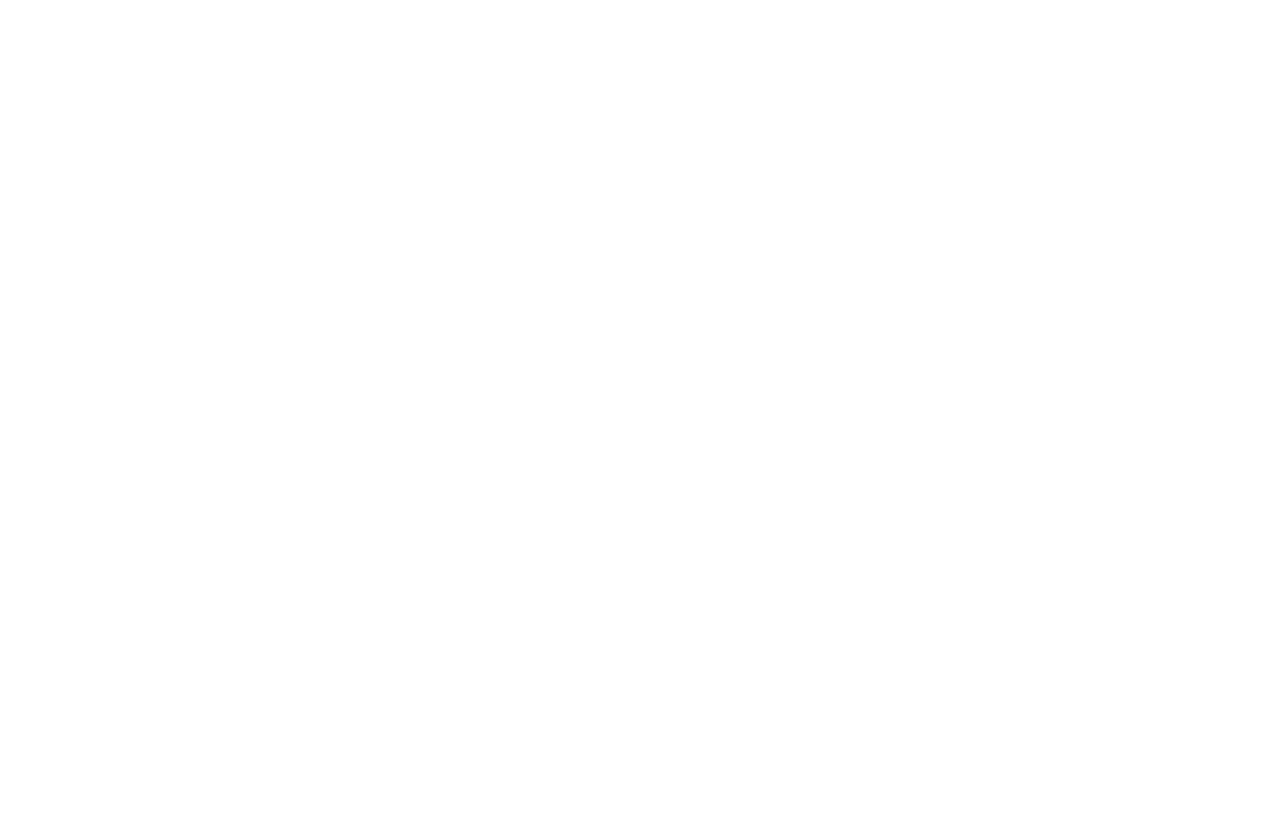
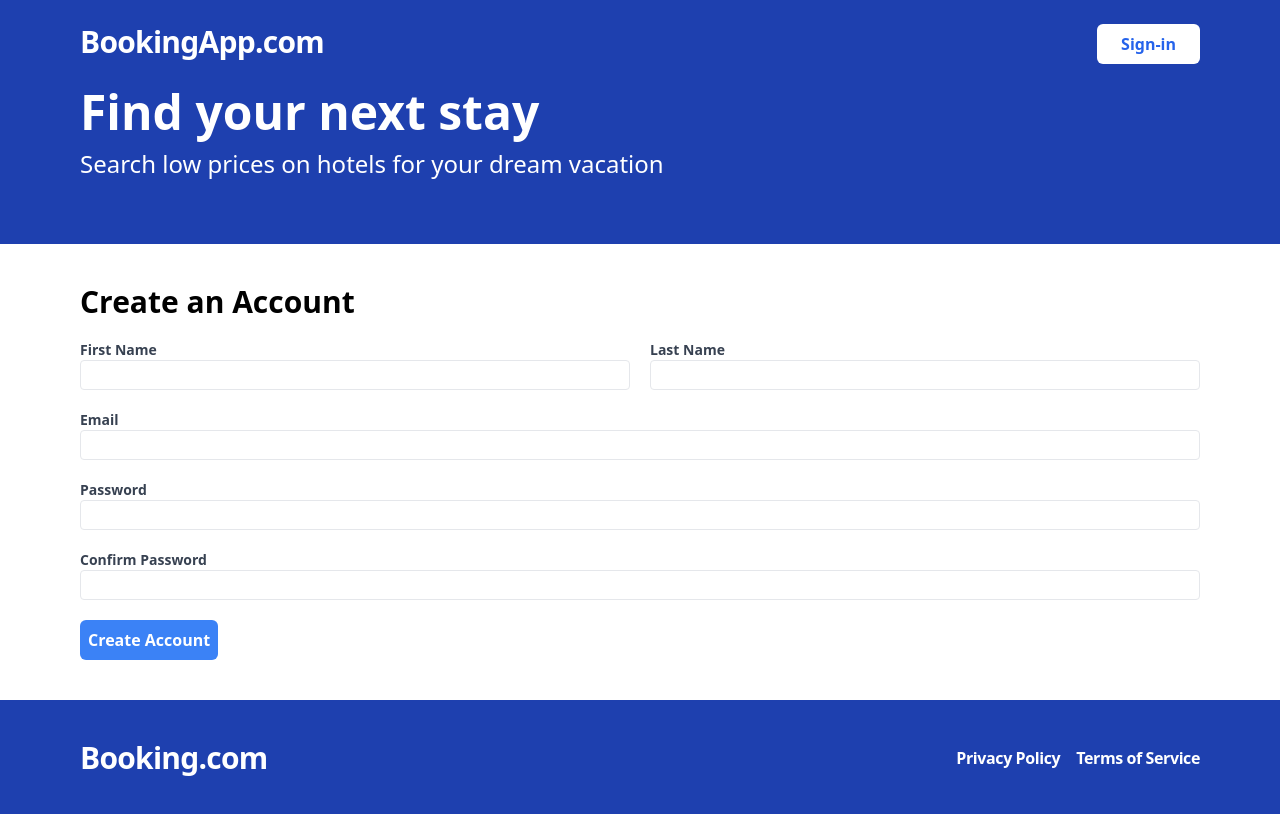
Before and after one commit to tsukuro19/Mern-Hotel-Booking-Project, a React (Vite) app in the folder front-end/: page /register in a window 1280 px wide. Before the commit this address had no page. Built offline with nearby package versions, Linux system fonts and the light colour scheme.

Commit message:
feat:done register form

```diff
--- a/front-end/src/App.tsx
+++ b/front-end/src/App.tsx
@@ -8,13 +8,32 @@
 from "react-router-dom"
 
 import Layout from "./layouts/Layouts"
+import Register from "./pages/Register"
 
 
 function App() {
   return (
     <Router>
       <Routes>
-          <Route path="/" element={<Layout></Layout>}/>
+          <Route path="/" element={
+            <Layout>
+              <p>Home Page</p>
+            </Layout>
+          }
+        />
+          <Route path="/search" element={
+              <Layout>
+                <p>Search page</p>
+              </Layout>
+            }
+          />
+        <Route path="/register" element={
+            <Layout>
+              <Register/>
+            </Layout>
+          }
+        />
+        <Route path="*" element={<Navigate to="/"/>}/>
       </Routes>
     </Router>
   )
--- /dev/null
+++ b/front-end/src/components/Footer.tsx
@@ -0,0 +1,17 @@
+const Footer=()=>{
+    return(
+        <div className="bg-blue-800 py-10">
+            <div className="container mx-auto flex justify-between items-center">
+                <span className="text-3xl text-white font-bold tracking-tight">
+                    Booking.com
+                </span>
+                <span className="text-white font-bold tracking-tight flex gap-4">
+                    <p className="cursor-pointer">Privacy Policy</p>
+                    <p className="cursor-pointer">Terms of Service</p>
+                </span>
+            </div>
+        </div>
+    );
+};
+
+export default Footer;
--- a/front-end/src/components/Header.tsx
+++ b/front-end/src/components/Header.tsx
@@ -8,7 +8,7 @@
                     <Link to="/">BookingApp.com</Link>
                 </span>
                 <span className="flex space-x-5">
-                    <Link to="/sign-in" className=" rounded-full text-lg flex items-center bg-white text-blue-600 px-10 py-2 font-bold hover:bg-gray-100">Sign-in</Link>
+                    <Link to="/sign-in" className=" rounded-md text-base flex items-center bg-white text-blue-600 px-6 py-2 font-bold hover:bg-gray-100">Sign-in</Link>
                 </span>
             </div>
         </div>
--- a/front-end/src/layouts/Layouts.tsx
+++ b/front-end/src/layouts/Layouts.tsx
@@ -1,11 +1,19 @@
+import React from "react";
+import Footer from "../components/Footer";
 import Header from "../components/Header";
 import Title from "../components/Title";
 
-const Layout= ()=>{
+interface Props{
+    children:React.ReactNode;
+}
+
+const Layout= ({children}:Props)=>{
     return  (
         <div className="flex flex-col min-h-screen">
             <Header/>
             <Title/>
+            <div className="container mx-auto py-10 flex-1">{children}</div>
+            <Footer/>
         </div>
     );
 };
--- /dev/null
+++ b/front-end/src/pages/Register.tsx
@@ -0,0 +1,103 @@
+import {useForm} from "react-hook-form";
+
+type RegisterFormData={
+    firstName:string,
+    lastName:string,
+    email:string,
+    password:string,
+    confirmPassword:string
+}
+
+const Register=()=>{
+    const {
+        register,
+        watch,
+        handleSubmit,
+        formState:{errors}
+    }=useForm<RegisterFormData>();
+    const onSubmit=handleSubmit((data)=>{
+        console.log(data);
+    })
+
+    return (
+        <form className="flex flex-col gap-5" onSubmit={onSubmit}>
+            <h2 className="text-3xl font-bold">Create an Account</h2>
+            <div className="flex flex-col md:flex-row gap-5">
+                <label className="text-gray-700 text-sm font-bold flex-1">
+                    First Name
+                    <input className="border rounded w-full py-1 px-2 font-normal"
+                    {...register("firstName",{required:"This field is required"})}
+                    ></input>
+                    {errors.firstName && (
+                        <span className="text-red-500">{errors.firstName.message}</span>
+                    )}
+                </label>
+                <label className="text-gray-700 text-sm font-bold flex-1">
+                    Last Name
+                    <input className="border rounded w-full py-1 px-2 font-normal"
+                    {...register("lastName",{required:"This field is required"})}
+                    ></input>
+                    {errors.lastName && (
+                        <span className="text-red-500">{errors.lastName.message}</span>
+                    )}
+                </label>
+            </div>
+            <label className="text-gray-700 text-sm font-bold flex-1">
+                Email
+                <input
+                type="email"
+                className="border rounded w-full py-1 px-2 font-normal"
+                {...register("email",{required:"This field is required"})}
+                ></input>
+                {errors.email && (
+                    <span className="text-red-500">{errors.email.message}</span>
+                )}
+            </label>
+            <label className="text-gray-700 text-sm font-bold flex-1">
+                Password
+                <input
+                type="password"
+                className="border rounded w-full py-1 px-2 font-normal"
+                {...register("password",
+                {
+                    required:"This field is required",
+                    minLength:{
+                        value:6,
+                        message:"Password must be at least 6 character"
+                    }
+                })}
+                ></input>
+                {errors.password && (
+                    <span className="text-red-500">{errors.password.message}</span>
+                )}
+            </label>
+            <label className="text-gray-700 text-sm font-bold flex-1">
+                Confirm Password
+                <input
+                type="password"
+                className="border rounded w-full py-1 px-2 font-normal"
+                {...register("confirmPassword",
+                {
+                    validate:(val)=>{
+                        if(!val){
+                            return "This field is required";
+                        }else if(watch("password")!==val){
+                            return "Your password do not match";
+                        }
+                    }
+                })}
+                ></input>
+                {errors.confirmPassword && (
+                    <span className="text-red-500">{errors.confirmPassword.message}</span>
+                )}
+            </label>
+            <span>
+                <button type="submit" className="rounded-md bg-blue-500 text-white p-2 font-bold hover:bg-blue-700">
+                    Create Account
+                </button>
+            </span>
+        </form>
+    );
+};
+
+export default Register;
```
